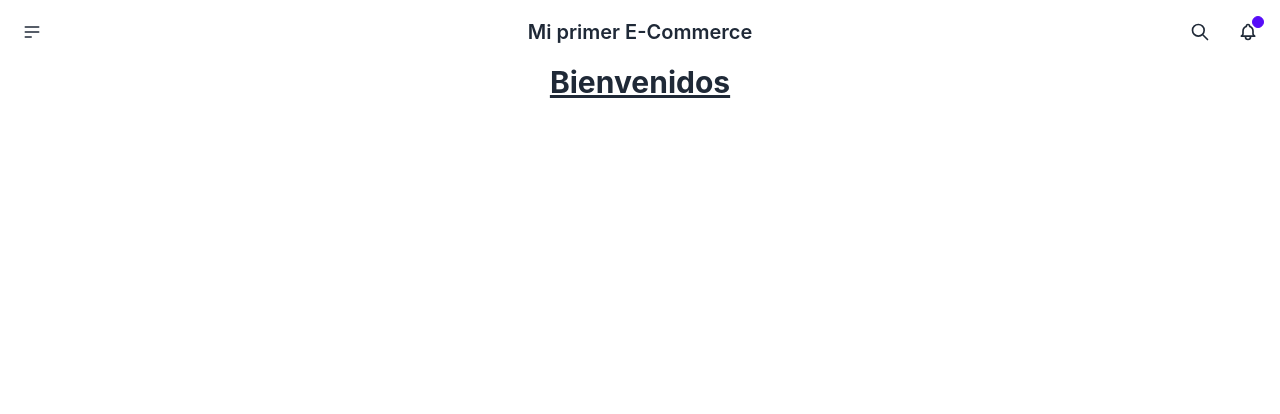
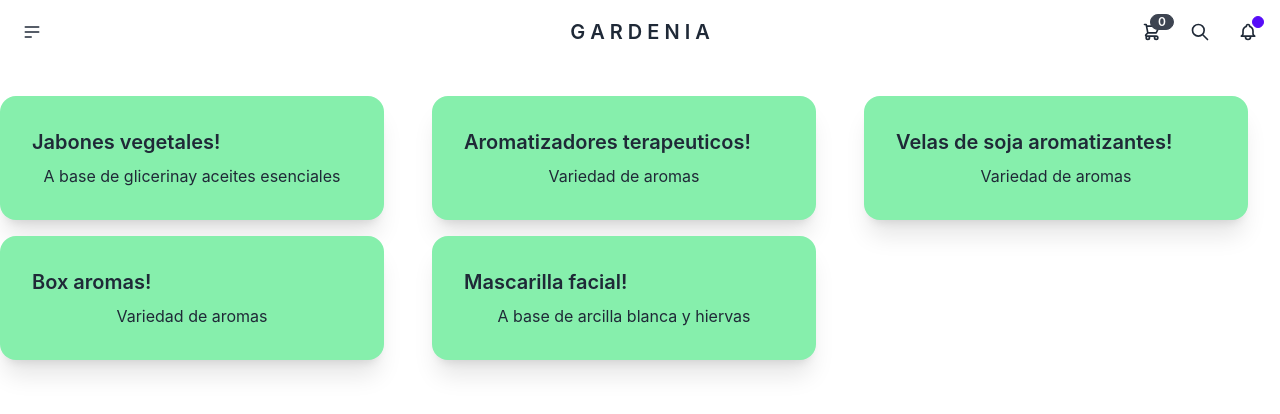
Before and after one commit to TomasFratini/E-commerce-Gardenia, a React (Create React App) app: page / in a window 1280 px wide. Shown: the top 414 px of the page. Built offline with nearby package versions, Linux system fonts and the light colour scheme.

Commit message:
agregando itemlistcontainer

```diff
--- a/src/App.js
+++ b/src/App.js
@@ -1,12 +1,25 @@
 import logo from './logo.svg';
 import './App.css';
 import NavBar from './components/NavBar';
+import CartWidget from './components/CartWidget';
+import ItemListContainer from './components/ItemListContainer';
 
 function App() {
   return (
     <div className="App">
-      <NavBar/>
-      <h1 className="text-3xl font-bold underline">Bienvenidos</h1>
+      <NavBar>
+      <CartWidget/>
+      </NavBar>
+      {/* <h1 className="text-3xl font-bold underline">Bienvenidos</h1> */}
+
+      <div className='grid grid-cols-3 gap-4 place-items-stretch h-56 mt-8'>
+      <ItemListContainer name="Jabones vegetales" description="A base de glicerinay aceites esenciales"/>
+      <ItemListContainer name="Aromatizadores terapeuticos" description="Variedad de aromas"/>
+      <ItemListContainer name="Velas de soja aromatizantes" description="Variedad de aromas"/>
+      <ItemListContainer name="Box aromas" description="Variedad de aromas"/>
+      <ItemListContainer name="Mascarilla facial" description="A base de arcilla blanca y hiervas"/>
+      </div>
+
       {/* <header className="App-header">
         <img src={logo} className="App-logo" alt="logo" />
         <p>
--- /dev/null
+++ b/src/components/CartWidget.js
@@ -0,0 +1,24 @@
+function CartWidget() {
+  return (
+
+    <div class="dropdown dropdown-end">
+    <label tabindex="0" class="btn btn-ghost btn-circle">
+      <div class="indicator">
+        <svg xmlns="http://www.w3.org/2000/svg" class="h-5 w-5" fill="none" viewBox="0 0 24 24" stroke="currentColor"><path stroke-linecap="round" stroke-linejoin="round" stroke-width="2" d="M3 3h2l.4 2M7 13h10l4-8H5.4M7 13L5.4 5M7 13l-2.293 2.293c-.63.63-.184 1.707.707 1.707H17m0 0a2 2 0 100 4 2 2 0 000-4zm-8 2a2 2 0 11-4 0 2 2 0 014 0z" /></svg>
+        <span class="badge badge-sm indicator-item">0</span>
+      </div>
+    </label>
+    <div tabindex="0" class="mt-3 card card-compact dropdown-content w-52 bg-base-100 shadow">
+      <div class="card-body">
+        <span class="font-bold text-lg">0 Items</span>
+        <span class="text-info">Subtotal: $0</span>
+        <div class="card-actions">
+          <button class="btn btn-primary btn-block">Ver Carrito</button>
+        </div>
+      </div>
+    </div>
+  </div>
+
+  )
+}
+export default CartWidget
--- /dev/null
+++ b/src/components/ItemListContainer.js
@@ -0,0 +1,14 @@
+function ItemListContainer({name, description}) {
+  return (
+
+            <div class="card w-96 bg-green-300 shadow-xl flex space-x-4">
+                <div class="card-body">
+                    <h2 class="card-title">{name}!</h2>
+                    <p>{description}</p>
+                </div>
+                {/* <figure><img src="#" alt="Shoes" /></figure> */}
+            </div>
+
+  )
+}
+export default ItemListContainer
--- a/src/components/NavBar.js
+++ b/src/components/NavBar.js
@@ -1,7 +1,7 @@
 /* eslint-disable jsx-a11y/anchor-is-valid */
 import React from 'react'
 
-const NavBar = () => {
+const NavBar = ({children}) => {
 
   return (
   <div className="navbar bg-base-100"><font></font>
@@ -18,10 +18,11 @@ const NavBar = () => {
       </div><font></font>
     </div><font></font>
     <div className="navbar-center"><font></font>
-      <a className="btn btn-ghost normal-case text-xl">Mi primer E-Commerce</a><font></font>
+      <a className="btn btn-ghost normal-case text-xl">G A R D E N I A</a><font></font>
     </div><font></font>
     <div className="navbar-end"><font></font>
-      <button className="btn btn-ghost btn-circle"><font></font>
+        {children}
+      <button className="btn btn-ghost btn-circle">
         <svg xmlns="http://www.w3.org/2000/svg" className="h-5 w-5" fill="none" viewBox="0 0 24 24" stroke="currentColor"><path stroke-linecap="round" stroke-linejoin="round" stroke-width="2" d="M21 21l-6-6m2-5a7 7 0 11-14 0 7 7 0 0114 0z" /></svg><font></font>
       </button><font></font>
       <button className="btn btn-ghost btn-circle"><font></font>
--- a/tailwind.config.js
+++ b/tailwind.config.js
@@ -6,4 +6,7 @@ module.exports = {
     extend: {},
   },
   plugins: [require("daisyui")],
+  daisyui: {
+    themes: false,
+  }
 }
```
